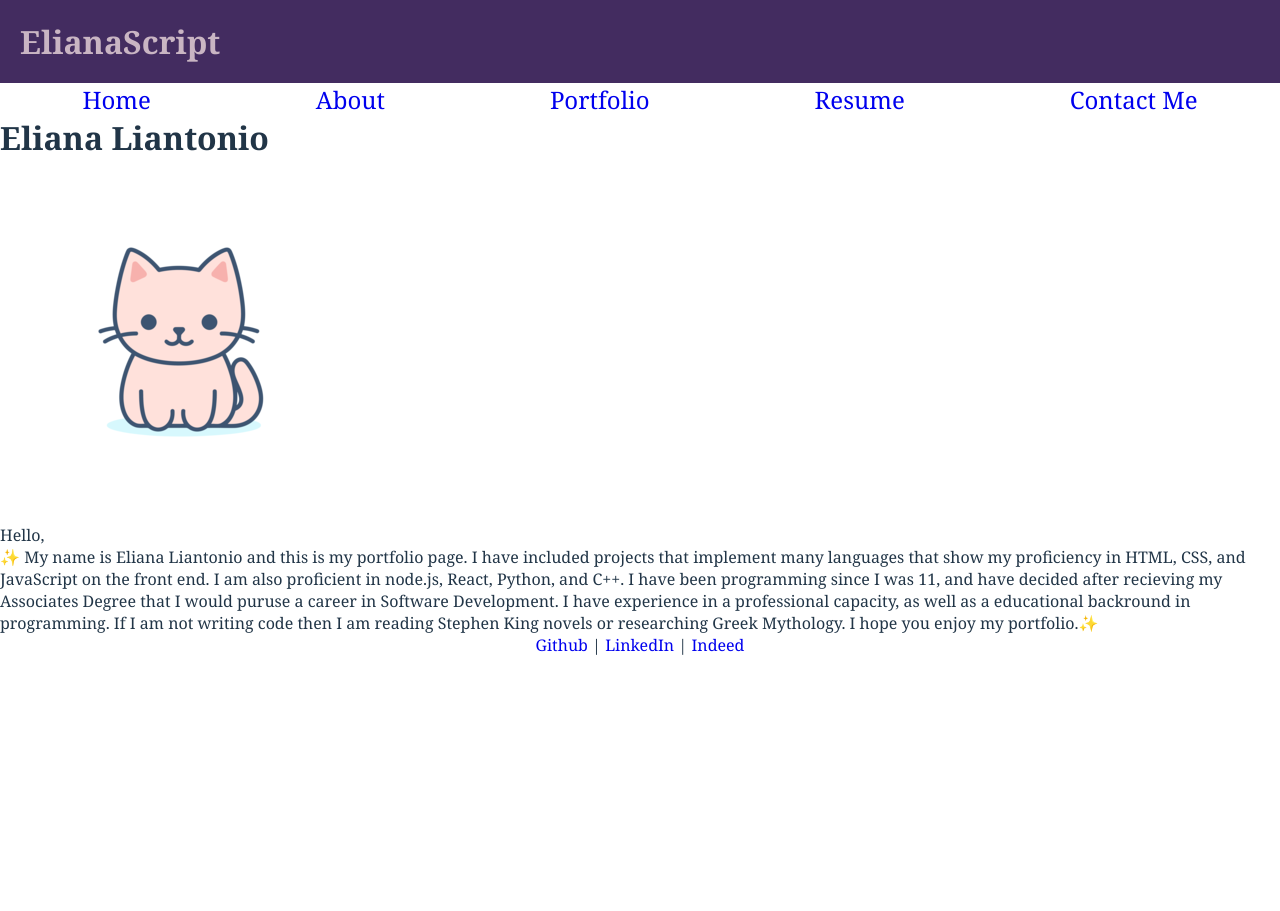
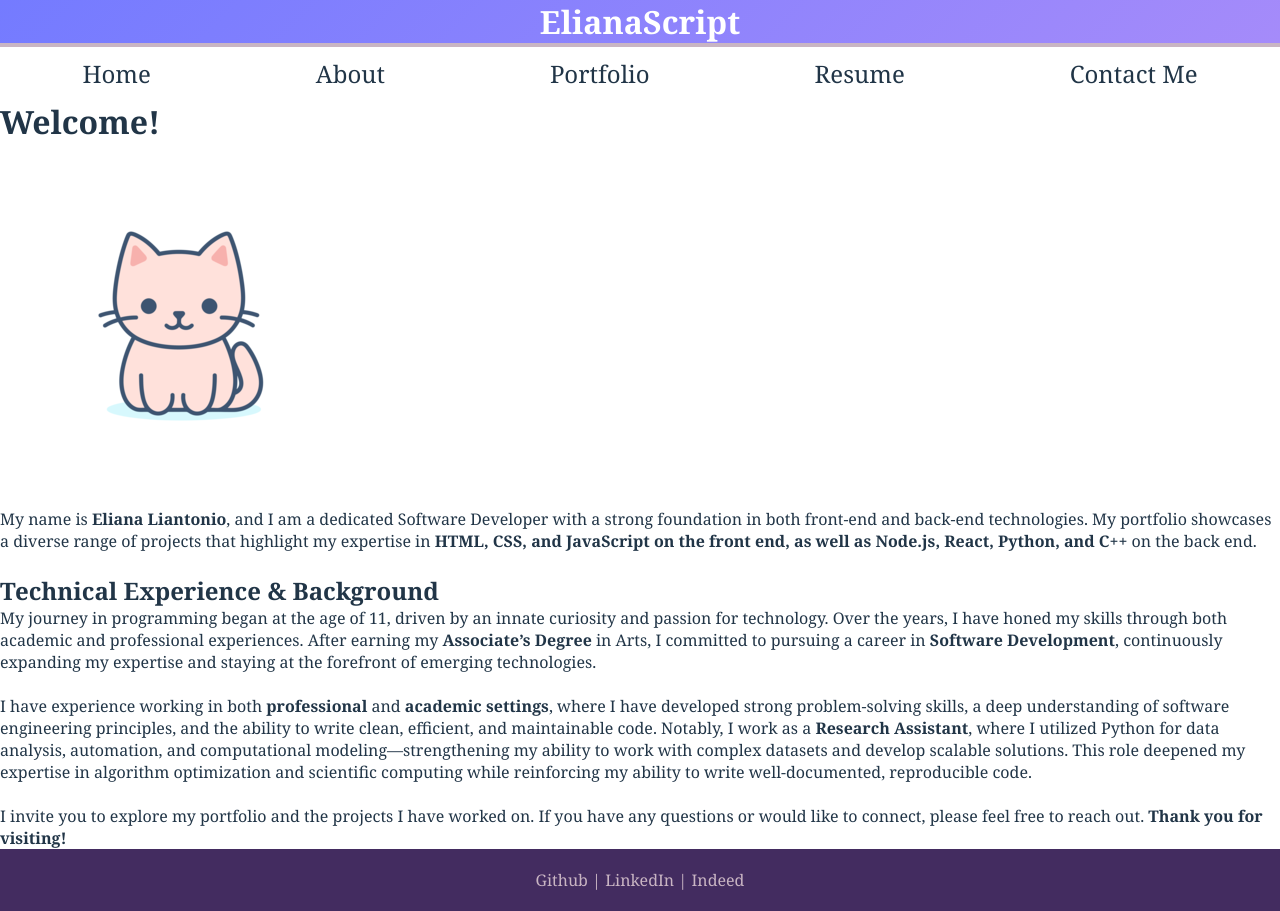
Before and after one commit to ElianaScript/eliana-portfolio, a React (Vite) app: page /about in a window 1280 px wide. Before the commit the page ends 800 px from the top, so only its background shows below. Built offline with nearby package versions, Linux system fonts and the light colour scheme.

Commit message:
better look and more detail to about

```diff
--- a/src/index.css
+++ b/src/index.css
@@ -1,61 +1,109 @@
 * {
   margin: 0;
   padding: 0;
-  font-family: Georgia, 'Times New Roman', Times, serif;
+  box-sizing: border-box;
+  font-family: "Poppins", Georgia, 'Times New Roman', Times, serif;
+  scroll-behavior: smooth;
 
 }
 
 .hero-banner {
-  padding: 20px;
-  background-color: #432C60;
+  padding: 40 px 20px;
+  background-color: linear-gradient(135deg, #432C60, #2B1A40);
   color: #C9B5C3;
+  text-align: center;
+  border-bottom: 4px solid #C9B5C3
 }
 
 .nav-tabs {
   display: flex;
   justify-content: space-around;
   list-style-type: none;
-  font-size: x-large;
+  font-size: 1.5rem;
+  padding: 10px 0;
+}
+
+nav-tabs a {
+  color: #C9B5C3;
+  transition: color 0.3s ease-in-out;
+}
+
+.nav-tabs a:hover {
+  color: #ffffff;
+  transform: scale(1.05);
 }
 
 .contact-page {
   display: flex;
   justify-content:space-evenly;
+  flex-wrap: wrap;
+  gap: 20px;
+  padding: 40px 20px;
 }
 
 .portfolio-image {
   width: 100px;
+  border-radius: 10px;
+  transition: transform 0.3s ease-in-out, box-shadow 0.3s ease-in-out;
+}
+
+.portfolio-image:hover {
+  transform: scale(1.1);
+  box-shadow: 0 10px 20px rgba(0, 0, 0, 0.2);
 }
 
 a {
   text-decoration: none;
+  color: inherit;
+  transition: color 0.3s ease-in-out;
 }
 
 a:hover {
   color:#ffffff;
 }
 
+.footer-spell {
+  display: flex;
+  justify-content: center;
+  align-self: center;
+  padding: 20px 0;
+  background-color: #432C60;
+  color: #C9B5C3;
+}
 
 html {
   background-color:#C9B5C3;
   color: #432C60;
 }
 
-.footer-spell {
-  display: flex;
-  justify-content: center;
-  align-self: center;
-}
 
 @media (prefers-color-scheme: light) {
   :root {
     color: #213547;
     background-color: #ffffff;
   }
+
+  .hero-banner {
+    background: linear-gradient(135deg, #747bff, #A58BFA);
+    color: #ffffff;
+  }
+
   a:hover {
     color: #747bff;
   }
+
   button {
     background-color: #f9f9f9;
+    border: 1px solid #432C60;
+    padding: 10px 15px;
+    border-radius: 5px;
+    cursor: pointer;
+    transition: background 0.3s ease-in-out, transform 0.2s ease-in-out;
+  }
+
+  button:hover {
+    background-color: #747bff;
+    color: white;
+    transform: scale(1.05);
   }
 }
--- a/src/pages/about.jsx
+++ b/src/pages/about.jsx
@@ -6,11 +6,51 @@ import profilePhoto from '/profilePhoto.png';
 function about () {
     return(
         <div className='about-page'>
-            <h1>Eliana Liantonio</h1>
+            <h1>Welcome!</h1>
             <img src={profilePhoto} alt="cat avatar" />
-            <p>Hello,</p>
-            <p>✨ My name is Eliana Liantonio and this is my portfolio page. I have included projects that implement many languages that show my proficiency in HTML, CSS, and JavaScript on the front end. I am also proficient in node.js, React, Python, and C++. I have been programming since I was 11, and have decided after recieving my Associates Degree that I would puruse a career in Software Development. I have experience in a professional capacity, as well as a educational backround in programming. If I am not writing code then I am reading Stephen King novels or researching Greek Mythology. I hope you enjoy my portfolio.✨</p>
-        </div>
+
+        <section className="about-page">
+            <p>
+                My name is <strong>Eliana Liantonio</strong>, and I am a dedicated
+                Software Developer with a strong foundation in both front-end
+                and back-end technologies. My portfolio showcases a diverse range of projects that highlight
+                my expertise in <strong>HTML, CSS, and JavaScript on the front end, as well
+                as Node.js, React, Python, and C++</strong> on the back end.
+            </p>
+        </section>
+
+<br></br>
+
+        <section className="experience-section">
+            <h2>Technical Experience & Background</h2>
+            <p>
+              My journey in programming began at the age of 11, driven by an innate curiosity and passion
+              for technology. Over the years, I have honed my skills through both
+              academic and professional experiences. After earning my <strong>Associate’s
+              Degree</strong> in Arts, I committed to pursuing a career in <strong>Software
+              Development</strong>, continuously expanding my expertise and staying at the
+              forefront of emerging technologies.
+            </p>
+
+            <br></br>
+
+            <p>
+              I have experience working in both <strong>professional</strong> and <strong>academic settings</strong>,
+              where I have developed strong problem-solving skills, a deep understanding of software
+              engineering principles, and the ability to write clean, efficient, and maintainable code.
+              Notably, I work as a <strong>Research Assistant</strong>, where I utilized Python for data analysis, automation,
+              and computational modeling—strengthening my ability to work with complex datasets and develop scalable
+              solutions. This role deepened my expertise in algorithm optimization and scientific computing while reinforcing
+              my ability to write well-documented, reproducible code.
+            </p>
+            <br></br>
+
+            <p>
+            I invite you to explore my portfolio and the projects I have worked on.
+            If you have any questions or would like to connect, please feel free to reach out. <strong>Thank you for visiting!</strong>
+            </p>
+        </section>
+     </div>
     )
 
 }
```
Also changed, not shown: public/resume.portfolio.png, 4 other files (tests, documents, lock files or other folders).
